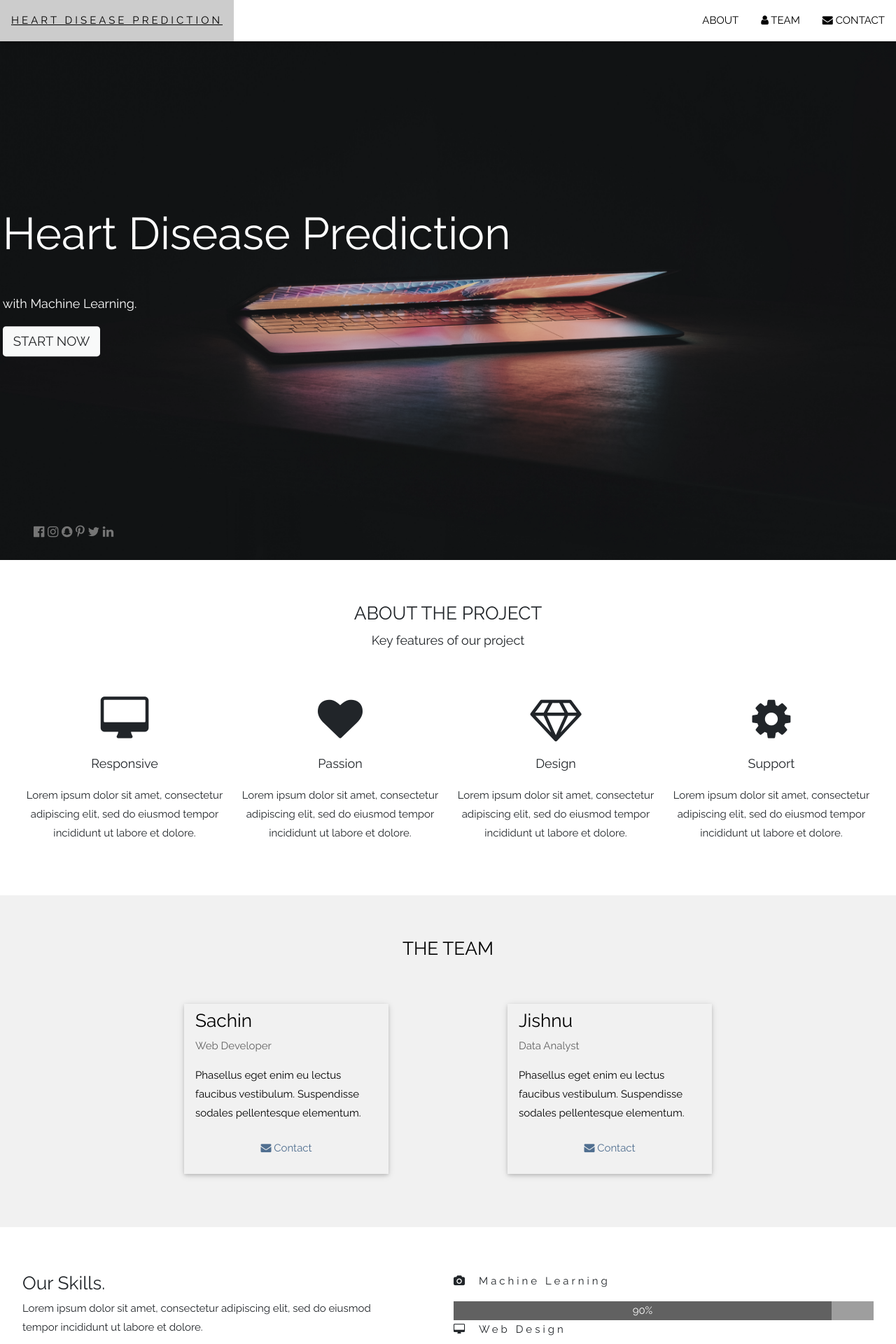
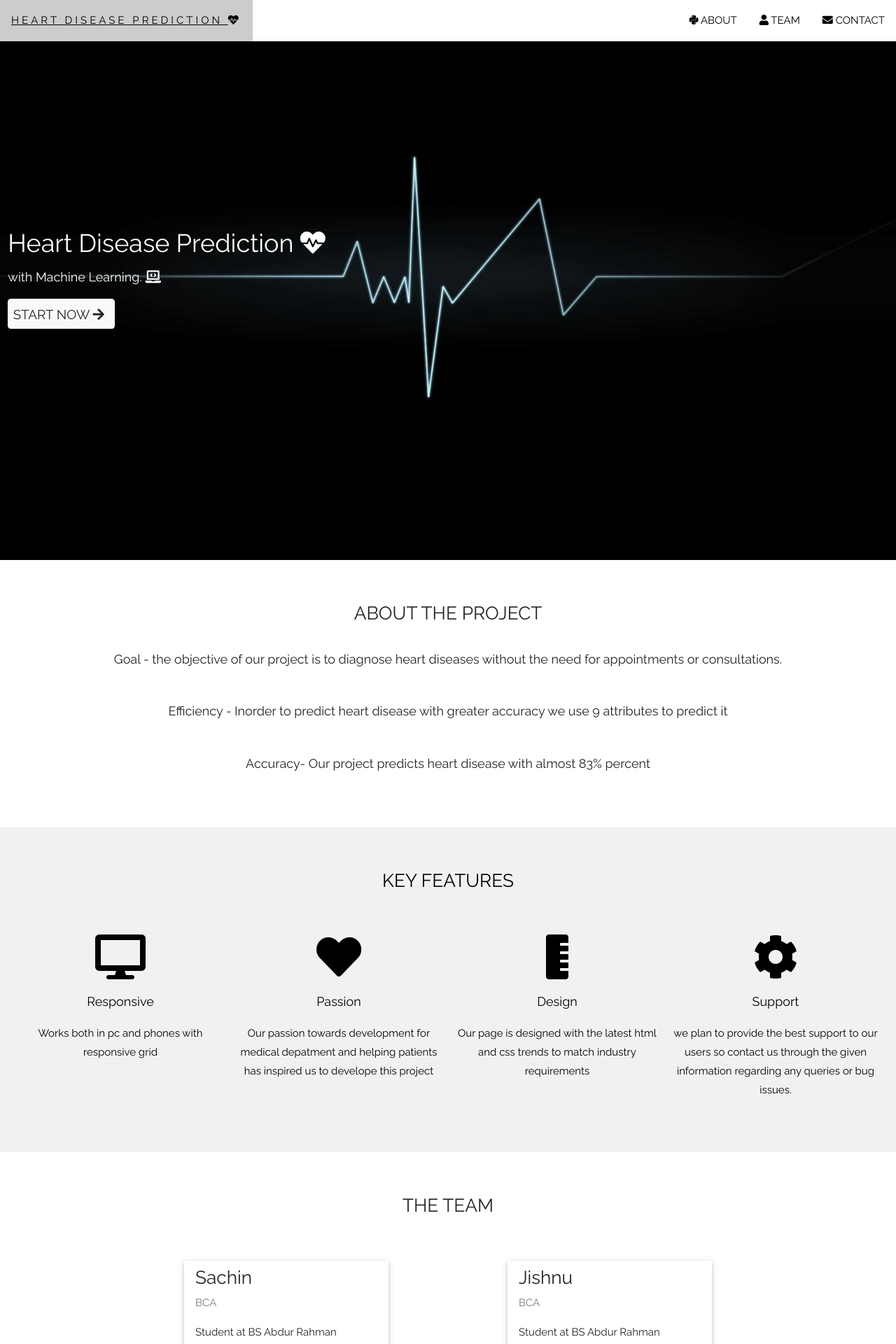
Before and after one commit to jeromejad/heart-disease, a Flask app: page / in a window 1280 px wide. Shown: the top 1920 px of the page at 70% size. Run offline with Flask 2, Linux system fonts and the light colour scheme; some libraries are stand-ins or nearby versions.

Commit message:
erhsrhersd

```diff
--- a/templates/welcome.html
+++ b/templates/welcome.html
@@ -5,7 +5,7 @@
 <meta name="viewport" content="width=device-width, initial-scale=1">
 <link rel="stylesheet" href="static/welcome.css">
 <link rel="stylesheet" href="https://fonts.googleapis.com/css?family=Raleway">
-<link rel="stylesheet" href="https://cdnjs.cloudflare.com/ajax/libs/font-awesome/4.7.0/css/font-awesome.min.css">
+<link rel="stylesheet" href="https://cdnjs.cloudflare.com/ajax/libs/font-awesome/5.15.3/css/all.min.css">
 <link rel="stylesheet" href="https://maxcdn.bootstrapcdn.com/bootstrap/4.0.0/css/bootstrap.min.css" integrity="sha384-Gn5384xqQ1aoWXA+058RXPxPg6fy4IWvTNh0E263XmFcJlSAwiGgFAW/dAiS6JXm" crossorigin="anonymous">
 <style>
 body,h1,h2,h3,h4,h5,h6 {font-family: "Raleway", sans-serif}
@@ -32,10 +32,10 @@ body, html {
 <!-- Navbar (sit on top) -->
 <div class="w3-top">
   <div class="w3-bar w3-white w3-card" id="myNavbar">
-    <a href="#home" class="w3-bar-item w3-button w3-wide">HEART DISEASE PREDICTION</a>
+    <a href="#home" class="w3-bar-item w3-button w3-wide">HEART DISEASE PREDICTION <i class="fas fa-heartbeat"></i></a>
     <!-- Right-sided navbar links -->
     <div class="w3-right w3-hide-small">
-      <a href="#about" class="w3-bar-item w3-button">ABOUT</a>
+      <a href="#about" class="w3-bar-item w3-button"> <i class="fab fa-python"></i> ABOUT</a>
       <a href="#team" class="w3-bar-item w3-button"><i class="fa fa-user"></i> TEAM</a>
       <a href="#contact" class="w3-bar-item w3-button"><i class="fa fa-envelope"></i> CONTACT</a>
     </div>
@@ -57,12 +57,13 @@ body, html {
 
 <!-- Header with full-height image -->
 <header class="bgimg-1 w3-display-container w3-grayscale-min"  id="home">
-  <div class="w3-display-left w3-text-white pl-5 pl-sm-1" style=" width:100%;" >
-    <span class="w3-jumbo w3-hide-small">Heart Disease Prediction</span><br>
-    <span class="w3-xxlarge w3-hide-large w3-hide-medium">Heart Disease Prediction</span><br>
-    <span class="w3-large ">  with Machine Learning.</span>
-    <div class="pt-3">
-    <p><a href="/home" class="btn-light w3-button btn-lg"> START NOW </a></p></div>
+  <div class="w3-display-left w3-text-white pl-5 pl-sm-1" style=" width:100%; " >
+    <span class="w3-xxlarge w3-hide-small pl-2">Heart Disease Prediction <i class="fas fa-heartbeat"></i></span>
+    <span class="w3-xxlarge w3-hide-large w3-hide-medium pl-1">Heart Disease Prediction <i class="fas fa-heartbeat"></i></span>
+    <br>
+    <span class="w3-large pl-2 pt-0">  with Machine Learning. <i class="fas fa-laptop-code"></i></span>
+    <div class="pt-3 pl-2">
+    <p><a href="/home" class="btn-light w3-button btn-lg pl-2"> START NOW <i class="fas fa-arrow-right"></i></i></a></p></div>
   </div>
   <div class="w3-display-bottomleft w3-text-grey w3-large" style="padding:24px 48px">
     <i class="fa fa-facebook-official w3-hover-opacity"></i>
@@ -76,36 +77,42 @@ body, html {
 
 <!-- About Section -->
 <div class="w3-container" style="padding:60px 16px" id="about">
-  <h3 class="w3-center">ABOUT THE PROJECT</h3>
-  <p class="w3-center w3-large">Key features of our project</p>
-  <div class="w3-row-padding w3-center" style="margin-top:64px">
+  <h3 class="w3-center">ABOUT THE PROJECT</h3> <br>
+  <p class="w3-center w3-large">Goal - the objective of our project is to diagnose heart diseases without the need for appointments or consultations.
+    </p><br>
+    <p class="w3-center w3-large"> Efficiency - Inorder to predict heart disease with greater accuracy we use 9 attributes to predict it</p><br>
+     <p class="w3-center w3-large">Accuracy- Our project predicts heart disease with almost 83% percent</p>
+</div>
+  <div class="w3-row-padding w3-center w3-light-grey" style="padding:60px 16px">
+    <h3 class="w3-center">KEY FEATURES</h3><br> <br>
     <div class="w3-quarter">
       <i class="fa fa-desktop w3-margin-bottom w3-jumbo w3-center"></i>
       <p class="w3-large">Responsive</p>
-      <p>Lorem ipsum dolor sit amet, consectetur adipiscing elit, sed do eiusmod tempor incididunt ut labore et dolore.</p>
+      <p>Works both in pc and phones with responsive grid</p>
     </div>
     <div class="w3-quarter">
       <i class="fa fa-heart w3-margin-bottom w3-jumbo"></i>
       <p class="w3-large">Passion</p>
-      <p>Lorem ipsum dolor sit amet, consectetur adipiscing elit, sed do eiusmod tempor incididunt ut labore et dolore.</p>
+      <p>Our passion towards development for medical depatment and helping patients has inspired us to develope this project</p>
     </div>
     <div class="w3-quarter">
-      <i class="fa fa-diamond w3-margin-bottom w3-jumbo"></i>
+      <i class="fas fa-ruler-vertical w3-margin-bottom w3-jumbo"></i>
       <p class="w3-large">Design</p>
-      <p>Lorem ipsum dolor sit amet, consectetur adipiscing elit, sed do eiusmod tempor incididunt ut labore et dolore.</p>
+      <p>Our page is designed with the latest html and css trends to match industry requirements</p>
     </div>
     <div class="w3-quarter">
       <i class="fa fa-cog w3-margin-bottom w3-jumbo"></i>
       <p class="w3-large">Support</p>
-      <p>Lorem ipsum dolor sit amet, consectetur adipiscing elit, sed do eiusmod tempor incididunt ut labore et dolore.</p>
+      <p>we plan to provide the best support to our users so contact us through the given information regarding any queries or bug issues.
+      </p>
     </div>
   </div>
-</div>
+
 
 
 
 <!-- Team Section -->
-<div class="w3-container w3-light-grey" style="padding:60px 16px" id="team">
+<div class="w3-container " style="padding:60px 16px" id="team">
   <h3 class="w3-center">THE TEAM</h3>
   <p class="w3-center w3-large"></p>
   <div class="w3-row-padding w3-grayscale d-flex justify-content-around" style="margin-top:64px">
@@ -114,8 +121,8 @@ body, html {
         <!-- <img src="static/team3.jpg" alt="Sachin" style="width:100%"> -->
         <div class="w3-container pt-2">
           <h3>Sachin</h3>
-          <p class="w3-opacity">Web Developer</p>
-          <p>Phasellus eget enim eu lectus faucibus vestibulum. Suspendisse sodales pellentesque elementum.</p>
+          <p class="w3-opacity">BCA</p>
+          <p>Student at BS Abdur Rahman Crescent Institute of science and Technology</p>
           <a href="mailto:sachin@gmail.com"><p><button  class="w3-button  w3-block"><i class="fa fa-envelope"></i> Contact </button></p></a>
         </div>
       </div>
@@ -125,8 +132,8 @@ body, html {
         <!-- <img src="static/team4.jpg" alt="Sachin" style="width:100%"> -->
         <div class="w3-container pt-2">
           <h3>Jishnu</h3>
-          <p class="w3-opacity">Data Analyst</p>
-          <p>Phasellus eget enim eu lectus faucibus vestibulum. Suspendisse sodales pellentesque elementum.</p>
+          <p class="w3-opacity">BCA</p>
+          <p>Student at BS Abdur Rahman Crescent Institute of science and Technology</p>
            <a href="mailto:sachin@gmail.com"><p><button  class="w3-button  w3-block"><i class="fa fa-envelope"></i> Contact </button></p></a>
         </div>
       </div>
@@ -138,14 +145,14 @@ body, html {
 
 
 <!-- Skills Section -->
-<div class="w3-container  w3-padding-64">
+<div class="w3-container w3-light-grey w3-padding-64">
   <div class="w3-row-padding">
     <div class="w3-col m6">
       <h3>Our Skills.</h3>
-      <p>Lorem ipsum dolor sit amet, consectetur adipiscing elit, sed do eiusmod<br>
-      tempor incididunt ut labore et dolore.</p>
-      <p>Lorem ipsum dolor sit amet, consectetur adipiscing elit, sed do eiusmod<br>
-      tempor incididunt ut labore et dolore.</p>
+      <p>Given the pace of technological advancement, a good website developer
+        should not only have a great foundation in understanding the various technologies
+        but also remain up-to-date with all the latest developments. </p>
+      <p>Our skills  span both data science and software engineering.</p>
     </div>
     <div class="w3-col m6">
       <p class="w3-wide"><i class="fa fa-camera w3-margin-right"></i>Machine Learning</p>
@@ -167,7 +174,7 @@ body, html {
 
 
 <!-- Contact Section -->
-<div class="w3-container w3-light-grey" style="padding:60px 16px" id="contact">
+<div class="w3-container" style="padding:60px 16px" id="contact">
   <h3 >CONTACT</h3>
   <p class=" w3-large">Lets get in touch. Send us a message:</p>
   <div style="margin-top:20px">
@@ -180,16 +187,9 @@ body, html {
 </div>
 
 <!-- Footer -->
-<footer class="w3-center w3-black w3-padding-55">
+<footer class="w3-center w3-black w3-padding-40">
   <a href="#home" class="w3-button"><i class="fa fa-arrow-up w3-margin-right"></i>To the top</a>
-  <div class="w3-xlarge w3-section">
-    <i class="fa fa-facebook-official w3-hover-opacity"></i>
-    <i class="fa fa-instagram w3-hover-opacity"></i>
-    <i class="fa fa-snapchat w3-hover-opacity"></i>
-    <i class="fa fa-pinterest-p w3-hover-opacity"></i>
-    <i class="fa fa-twitter w3-hover-opacity"></i>
-    <i class="fa fa-linkedin w3-hover-opacity"></i>
-  </div>
+  <p>(Disclaimer : it's is always better to consult a doctor if possible)</p>
   <p>Powered by <a href="/" title="W3.CSS" target="_blank" class="w3-hover-text-green">Sachin</a></p>
 </footer>
 
```
Also changed, not shown: static/mac.jpg.
